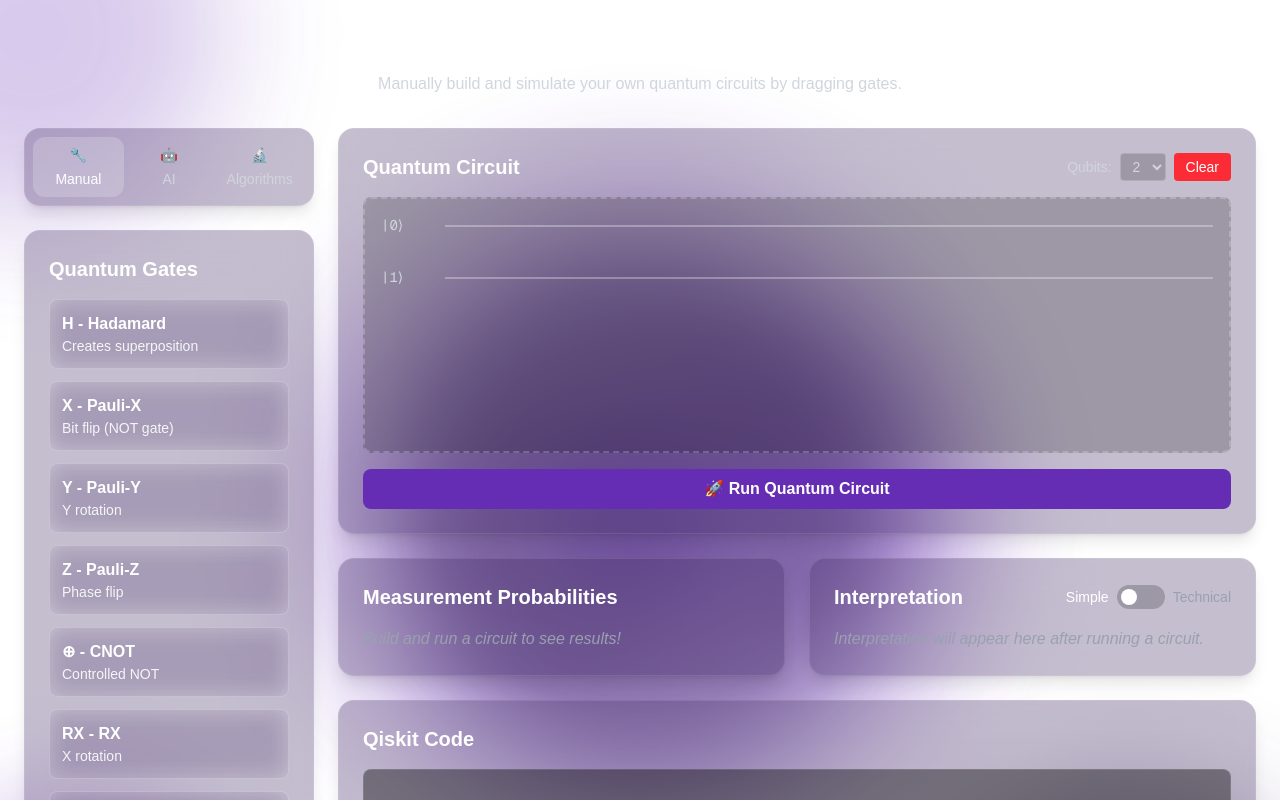
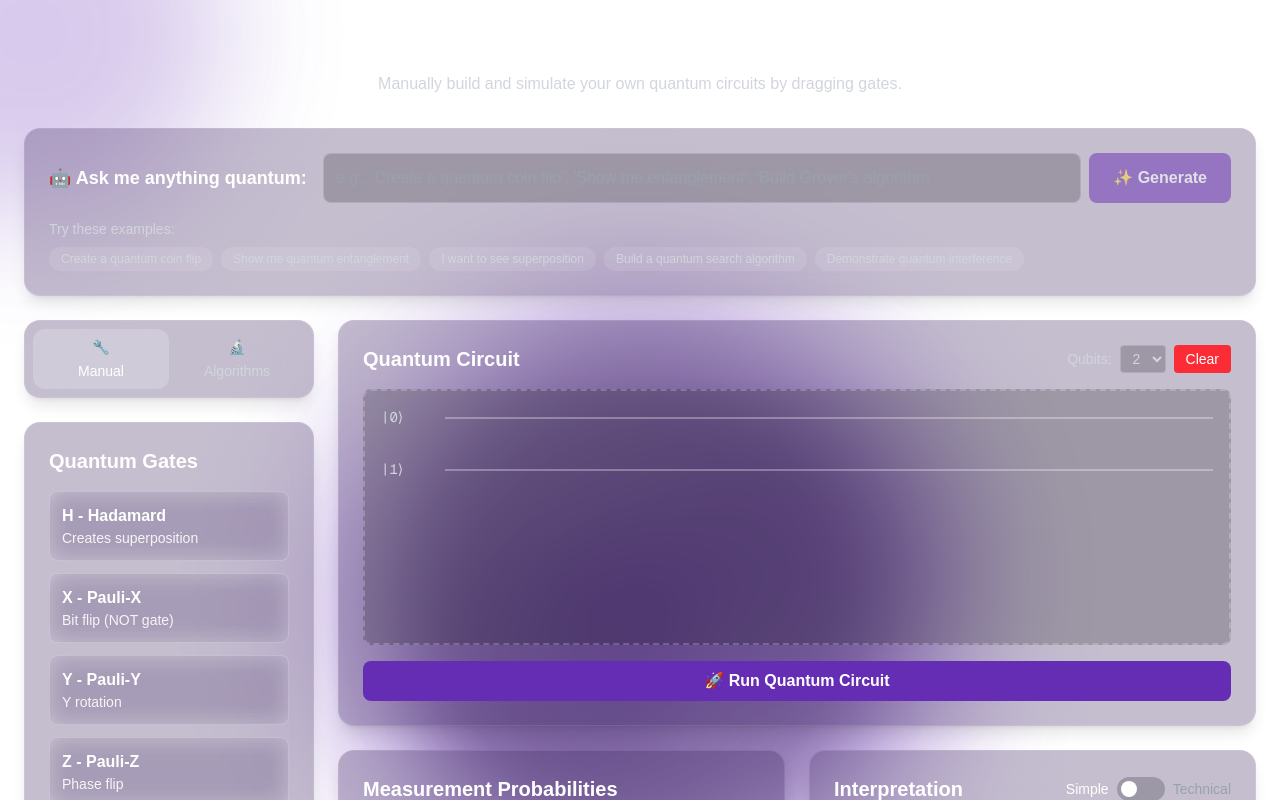
Before and after one commit to EdwinNgui/SpurHacks, a Next.js app: page /quantassist in a window 1280 px wide. Shown: the top 800 px of the page. Built offline with nearby package versions, Linux system fonts and the light colour scheme.

Commit message:
fix: refactor the layout

```diff
--- a/src/app/quantassist/components/ControlPanel.tsx
+++ b/src/app/quantassist/components/ControlPanel.tsx
@@ -1,22 +1,15 @@
 import React from "react";
 import GatePalette from "./GatePalette";
-import AiAssistant from "./AiAssistant";
 import GroverSearch from "./GroverSearch";
 import { GateTemplate } from "../types";
 
 interface ControlPanelProps {
-  activeSection: "manual" | "ai" | "algorithms";
-  setActiveSection: (section: "manual" | "ai" | "algorithms") => void;
+  activeSection: "manual" | "algorithms";
+  setActiveSection: (section: "manual" | "algorithms") => void;
   gates: GateTemplate[];
   handleDragStart: (gate: GateTemplate) => void;
-  userQuery: string;
-  setUserQuery: (query: string) => void;
-  handleQuerySubmit: () => void;
+  buildGroverCircuit: (password: string, iterations: number) => void;
   isProcessing: boolean;
-  exampleQueries: string[];
-  aiResponse: string;
-  buildGroverCircuit: (password: string, iterations: number) => void;
-  hasCircuit: boolean;
   numQubits: number;
 }
 
@@ -26,14 +19,8 @@ export default function ControlPanel(props: ControlPanelProps) {
     setActiveSection,
     gates,
     handleDragStart,
-    userQuery,
-    setUserQuery,
-    handleQuerySubmit,
+    buildGroverCircuit,
     isProcessing,
-    exampleQueries,
-    aiResponse,
-    buildGroverCircuit,
-    hasCircuit,
     numQubits,
   } = props;
 
@@ -54,17 +41,6 @@ export default function ControlPanel(props: ControlPanelProps) {
             <span className="mt-1">Manual</span>
           </button>
           <button
-            onClick={() => setActiveSection("ai")}
-            className={`flex-1 px-3 py-2 rounded-xl text-sm font-medium transition-colors flex flex-col items-center ${
-              activeSection === "ai"
-                ? "bg-white/20 text-white"
-                : "text-gray-300 hover:bg-white/10"
-            }`}
-          >
-            <span>🤖</span>
-            <span className="mt-1">AI</span>
-          </button>
-          <button
             onClick={() => setActiveSection("algorithms")}
             className={`flex-1 px-3 py-2 rounded-xl text-sm font-medium transition-colors flex flex-col items-center ${
               activeSection === "algorithms"
@@ -82,18 +58,6 @@ export default function ControlPanel(props: ControlPanelProps) {
         <GatePalette gates={gates} handleDragStart={handleDragStart} numQubits={numQubits} />
       )}
 
-      {activeSection === "ai" && (
-        <AiAssistant
-          userQuery={userQuery}
-          setUserQuery={setUserQuery}
-          handleQuerySubmit={handleQuerySubmit}
-          isProcessing={isProcessing}
-          exampleQueries={exampleQueries}
-          aiResponse={aiResponse}
-          hasCircuit={hasCircuit}
-        />
-      )}
-
       {activeSection === "algorithms" && (
         <GroverSearch
           buildGroverCircuit={buildGroverCircuit}
--- a/src/app/quantassist/page.tsx
+++ b/src/app/quantassist/page.tsx
@@ -48,7 +48,7 @@ export default function QuantumCircuitAssistantPage() {
   const [aiResponse, setAiResponse] = useState<string>("");
   const [isProcessing, setIsProcessing] = useState<boolean>(false);
   const [activeSection, setActiveSection] = useState<
-    "manual" | "ai" | "algorithms"
+    "manual" | "algorithms"
   >("manual");
 
   const currentPage = pageConfig[activeSection];
@@ -537,20 +537,63 @@ export default function QuantumCircuitAssistantPage() {
             ></div>
           </div>
 
+          {/* AI Field - Top Row */}
+          <div className="bg-[#3f2a61]/30 backdrop-blur-xl border border-white/10 rounded-2xl shadow-lg p-6 mb-6">
+            <div className="flex items-center gap-4">
+              <label className="text-white font-semibold text-lg whitespace-nowrap">
+                🤖 Ask me anything quantum:
+              </label>
+              <div className="flex-1 flex gap-2">
+                <input
+                  type="text"
+                  value={userQuery}
+                  onChange={(e) => setUserQuery(e.target.value)}
+                  onKeyPress={(e) => e.key === 'Enter' && handleQuerySubmit()}
+                  placeholder="e.g., 'Create a quantum coin flip', 'Show me entanglement', 'Build Grover's algorithm'"
+                  className="flex-1 p-3 bg-black/20 border border-white/20 rounded-lg focus:ring-2 focus:ring-[#652db4] focus:border-transparent text-white placeholder-gray-400"
+                  disabled={isProcessing}
+                />
+                <button
+                  onClick={handleQuerySubmit}
+                  disabled={isProcessing || !userQuery.trim()}
+                  className="bg-[#652db4] text-white px-6 py-3 rounded-lg hover:bg-[#8145c2] disabled:opacity-50 disabled:cursor-not-allowed transition-colors font-semibold"
+                >
+                  {isProcessing ? '🤔' : '✨ Generate'}
+                </button>
+              </div>
+            </div>
+
+            {/* Example Suggestions */}
+            <div className="mt-4">
+              <p className="text-sm text-gray-300 mb-2">Try these examples:</p>
+              <div className="flex flex-wrap gap-2">
+                {exampleQueries.map((example, index) => (
+                  <button
+                    key={index}
+                    onClick={() => setUserQuery(example)}
+                    className="text-xs bg-white/10 hover:bg-white/20 px-3 py-1 rounded-full text-gray-300 transition-colors"
+                  >
+                    {example}
+                  </button>
+                ))}
+              </div>
+            </div>
+
+            {aiResponse && (
+              <div className="mt-4 bg-black/20 border border-white/10 rounded-lg p-4">
+                <div className="text-gray-300 whitespace-pre-line">{aiResponse}</div>
+              </div>
+            )}
+          </div>
+
           <div className="grid grid-cols-1 lg:grid-cols-4 gap-6">
             <ControlPanel
               activeSection={activeSection}
               setActiveSection={setActiveSection}
               gates={gates}
               handleDragStart={handleDragStart}
-              userQuery={userQuery}
-              setUserQuery={setUserQuery}
-              handleQuerySubmit={handleQuerySubmit}
+              buildGroverCircuit={buildGroverCircuit}
               isProcessing={isProcessing}
-              exampleQueries={exampleQueries}
-              aiResponse={aiResponse}
-              buildGroverCircuit={buildGroverCircuit}
-              hasCircuit={circuit.length > 0}
               numQubits={numQubits}
             />
             <div className="lg:col-span-3 flex flex-col gap-6">
```
